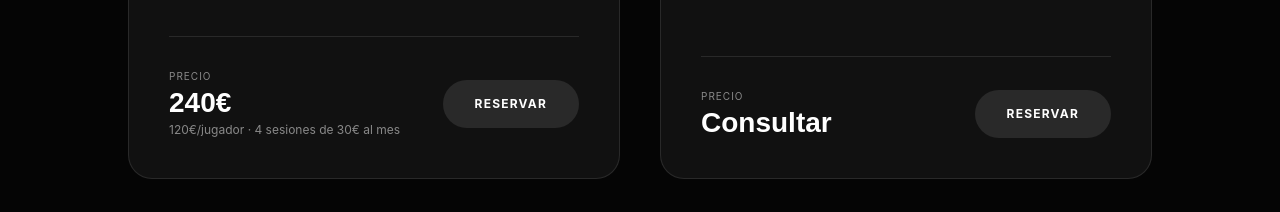
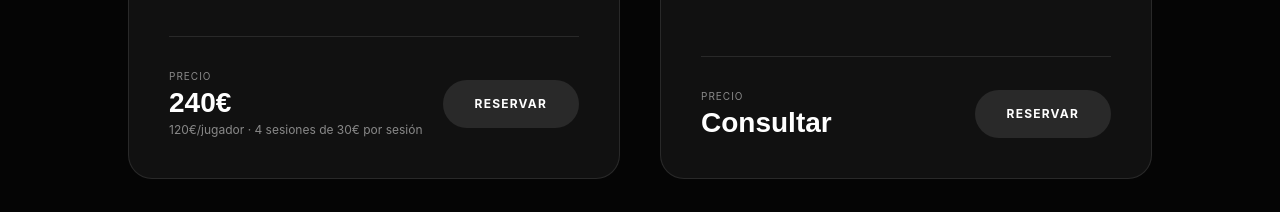
Before and after one commit to MallenK/WebJPPreparation3, a React (Vite) app: page /programas in a window 1280 px wide. Shown: the part 1820-2032 px from the top of the page. Built offline with nearby package versions, Linux system fonts and the light colour scheme.

Commit message:
Corregir texto de precio del Dúo: 30€ por sesión, no al mes

```diff
--- a/src/pages/Programas.tsx
+++ b/src/pages/Programas.tsx
@@ -112,7 +112,7 @@ export const Programas = () => {
       description: "Entrenamiento en pareja (2 jugadores/as) con el mismo trabajo técnico individualizado, compartido entre ambos.",
       features: ["Trabajo técnico específico para cada jugador", "Corrección en tiempo real para los dos", "Dinámica competitiva entre compañeros"],
       price: "240€",
-      priceNote: "120€/jugador · 4 sesiones de 30€ al mes",
+      priceNote: "120€/jugador · 4 sesiones de 30€ por sesión",
       img: imgPrograma4
     },
     {
```
